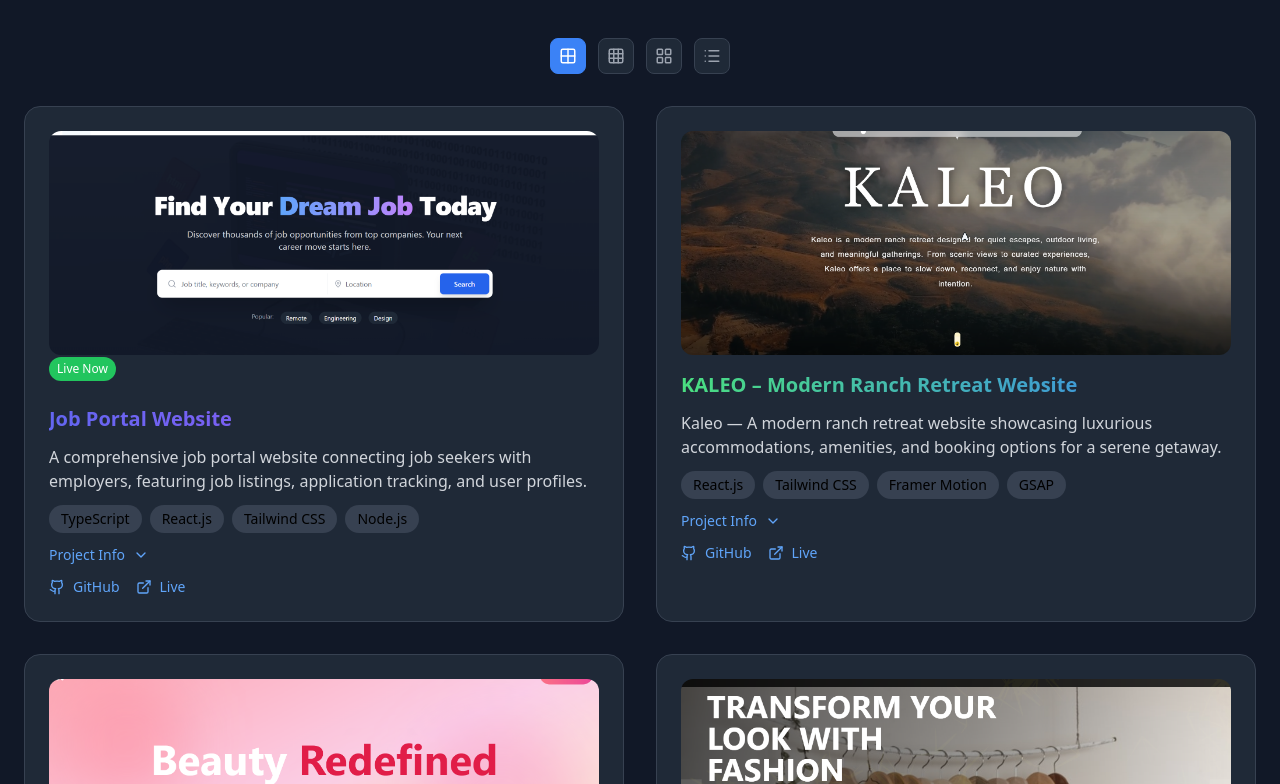
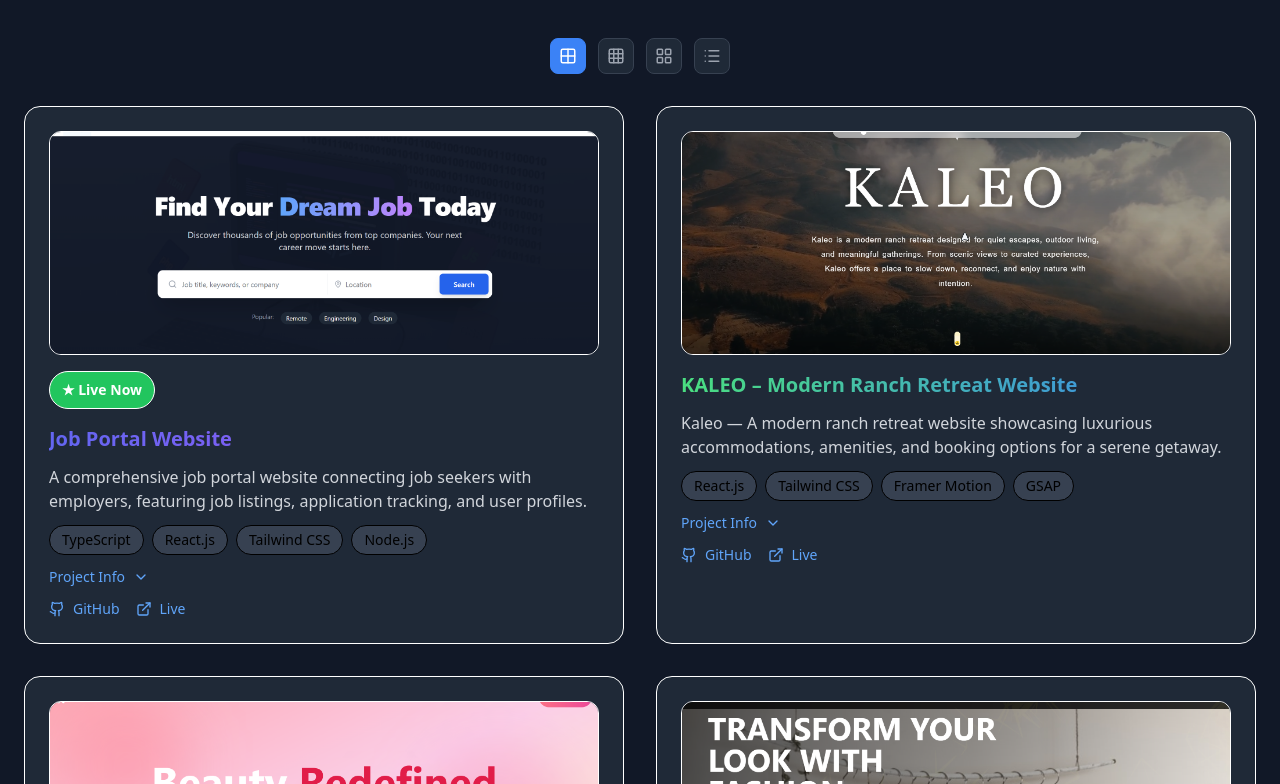
Before and after one commit to Avinash07x/Avinashx2, a React (Vite) app in the folder Avinash/: page / in a window 1280 px wide. Shown: the part 3496-4280 px from the top of the page. Built offline with nearby package versions, Linux system fonts and the light colour scheme.

Commit message:
project Updated code

```diff
--- a/Avinash/src/pages/Projects.jsx
+++ b/Avinash/src/pages/Projects.jsx
@@ -259,7 +259,7 @@ const Projects = () => {
           {projects.map((project, index) => (
             <div
               key={project.title}
-              className={`bg-gray-800 rounded-2xl p-4 sm:p-6 border border-gray-700 transition ${
+              className={`bg-gray-800 rounded-2xl border border-white p-4 sm:p-6 border border-gray-700 transition ${
                 view === "list" ? "flex flex-col sm:flex-row gap-5" : "hover:-translate-y-2"
               }`}
             >
@@ -267,7 +267,7 @@ const Projects = () => {
               <img
                 src={project.image}
                 alt={project.title}
-                className={`rounded-xl object-cover w-full ${
+                className={`rounded-xl border border-white object-cover w-full ${
                   view === "list" ? "sm:w-64 h-44 sm:h-40" : "h-48 sm:h-56"
                 }`}
               />
@@ -276,8 +276,8 @@ const Projects = () => {
               <div className="flex-1">
                 {/* Live Badge */}
                 {project.live && (
-                  <span className="inline-block bg-green-500 text-white text-xs px-2 py-1 rounded-full mb-2">
-                    Live Now
+                  <span className="inline-block bg-green-500 mt-4 text-white text-sm font-bold font-sans px-3 py-2 rounded-full border border-white">
+                    &#9733; Live Now
                   </span>
                 )}
 
@@ -296,7 +296,7 @@ const Projects = () => {
                   {project.tech.map((tech) => (
                     <span
                       key={tech}
-                      className="bg-gray-700 px-3 py-1 rounded-full text-xs sm:text-sm"
+                      className="bg-gray-700 border border-black px-3 py-1 rounded-full text-xs sm:text-sm"
                     >
                       {tech}
                     </span>
```
